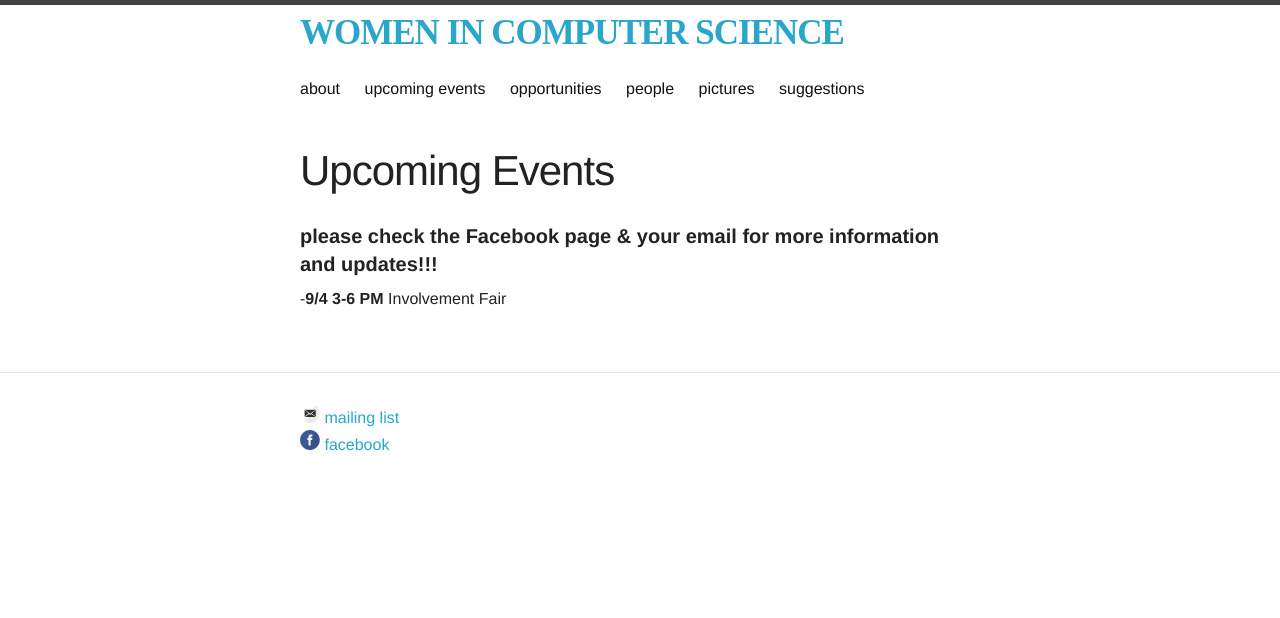
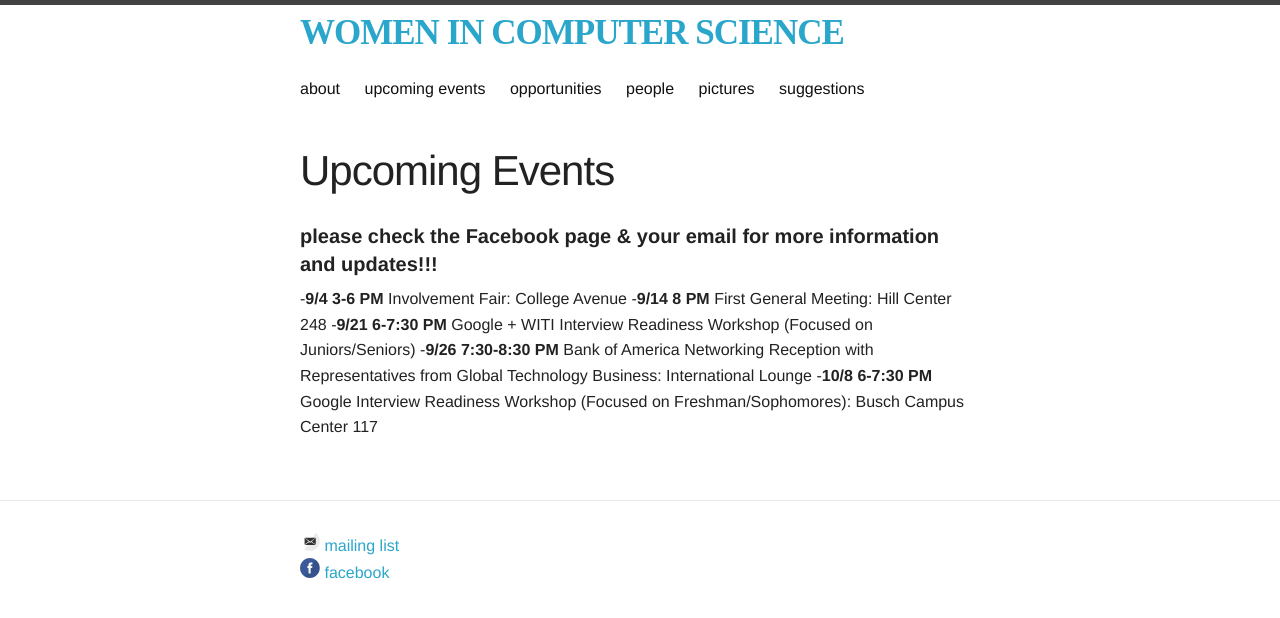
Before and after one commit to scarletwcs/ruwics.github.io, a Jekyll site: the page built from events.md, in a window 1280 px wide. Shown: the top 618 px of the page. Built offline with Jekyll 4.4.1, drawn with Linux system fonts in a browser that asks for light colours; nearby versions of some CDN libraries; some web fonts are replaced.

Commit message:
Update events.md

```diff
--- a/events.md
+++ b/events.md
@@ -6,4 +6,8 @@ permalink: /events/
 
 #### **please check the Facebook page & your email for more information and updates!!!**
 
--**9/4 3-6 PM** Involvement Fair
+-**9/4 3-6 PM** Involvement Fair: College Avenue
+-**9/14 8 PM** First General Meeting: Hill Center 248
+-**9/21 6-7:30 PM** Google + WITI Interview Readiness Workshop (Focused on Juniors/Seniors)
+-**9/26 7:30-8:30 PM** Bank of America Networking Reception with Representatives from Global Technology Business: International Lounge
+-**10/8 6-7:30 PM** Google Interview Readiness Workshop (Focused on Freshman/Sophomores): Busch Campus Center 117
```
